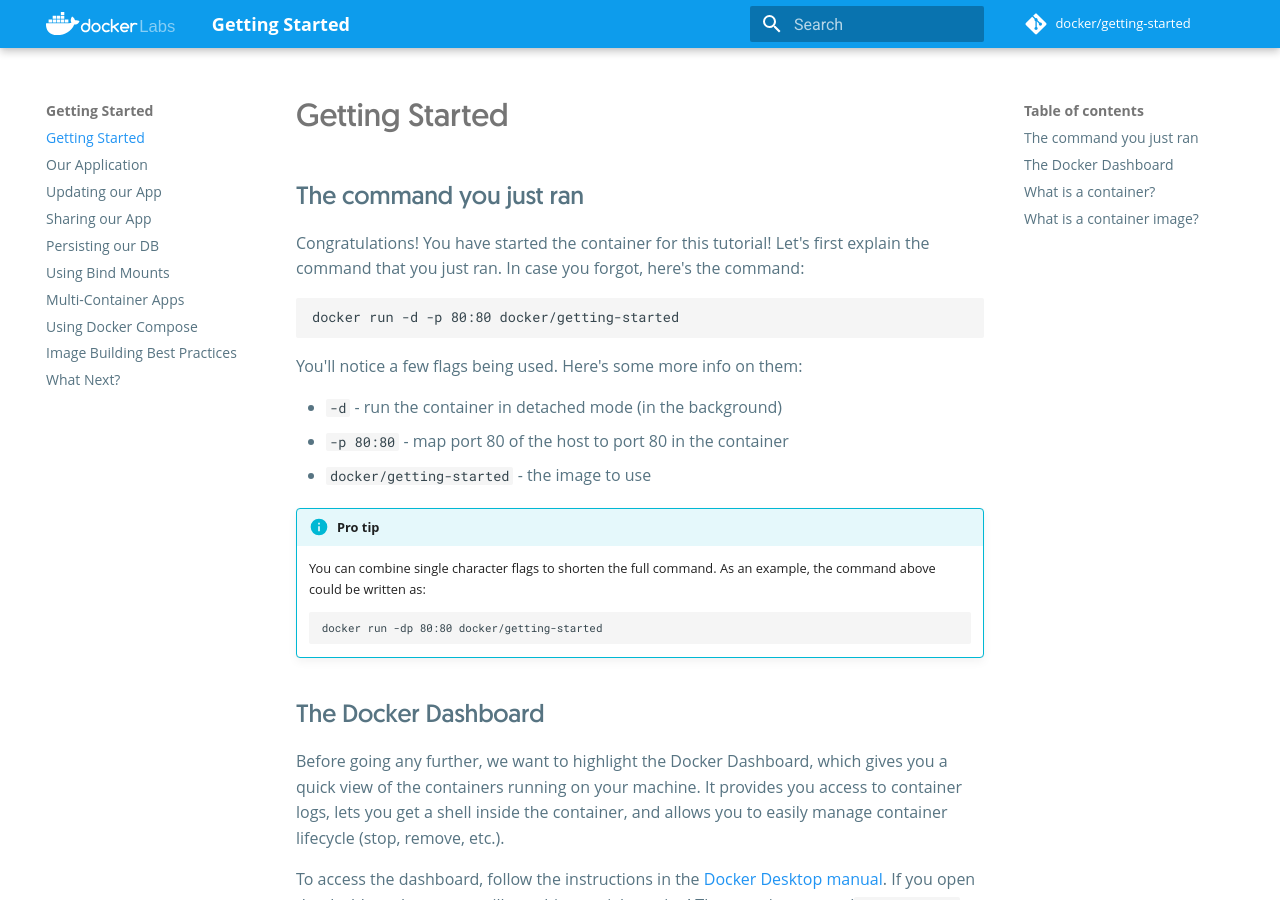
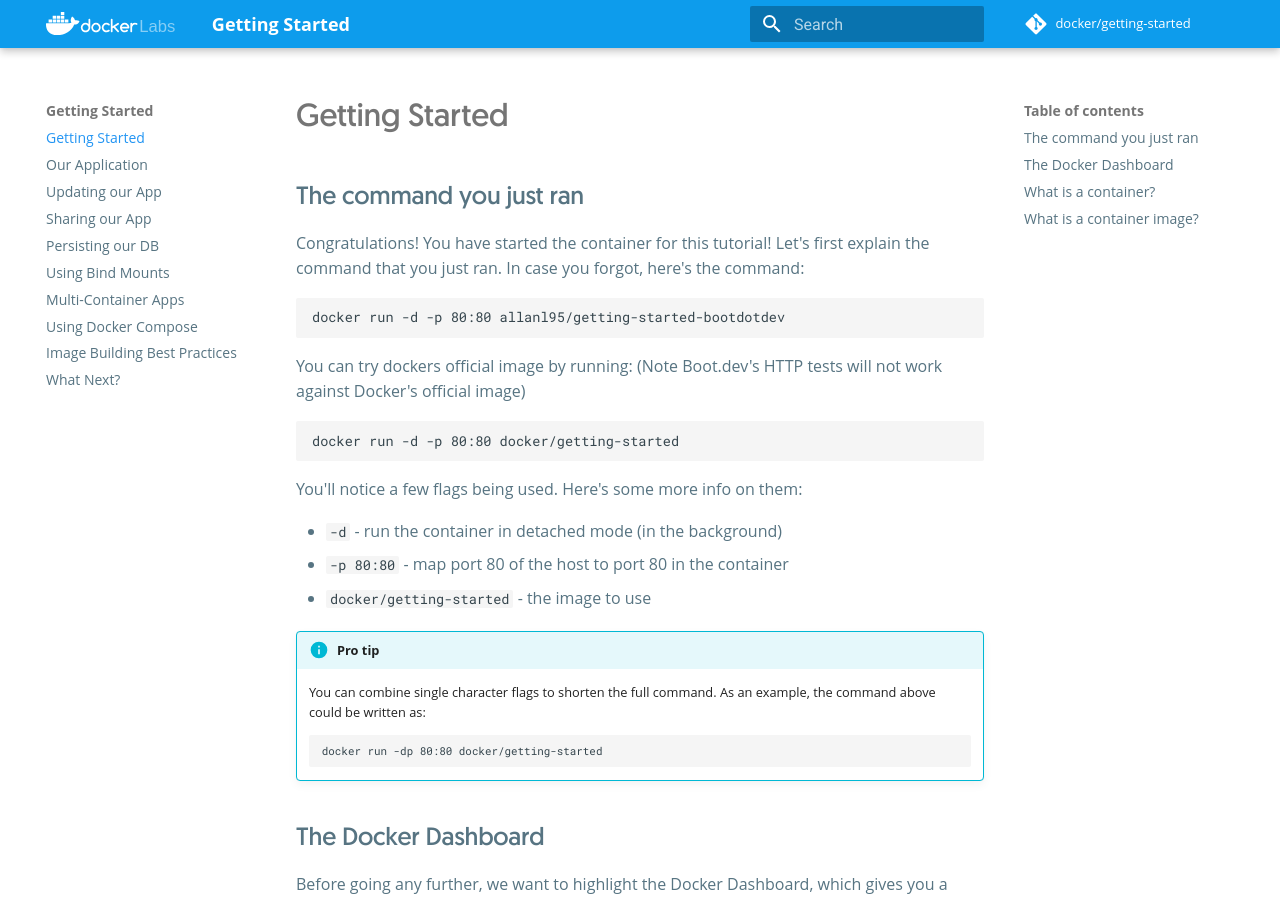
Before and after one commit to docker/getting-started, an MkDocs documentation site: the page built from docs/tutorial/index.md, in a window 1280 px wide and 900 px high. Built offline with MkDocs 1.6.1 and Material for MkDocs 9.7.7, drawn with Linux system fonts in a browser that asks for light colours; comment, search, counter and statistics services are not loaded.

Commit message:
update index

````diff
--- a/docs/tutorial/index.md
+++ b/docs/tutorial/index.md
@@ -7,6 +7,12 @@
 Congratulations! You have started the container for this tutorial!
 Let's first explain the command that you just ran. In case you forgot,
 here's the command:
+
+```cli
+docker run -d -p 80:80 allanl95/getting-started-bootdotdev
+```
+
+You can try dockers official image by running: (Note Boot.dev's HTTP tests will not work against Docker's official image)
 
 ```cli
 docker run -d -p 80:80 docker/getting-started
````
